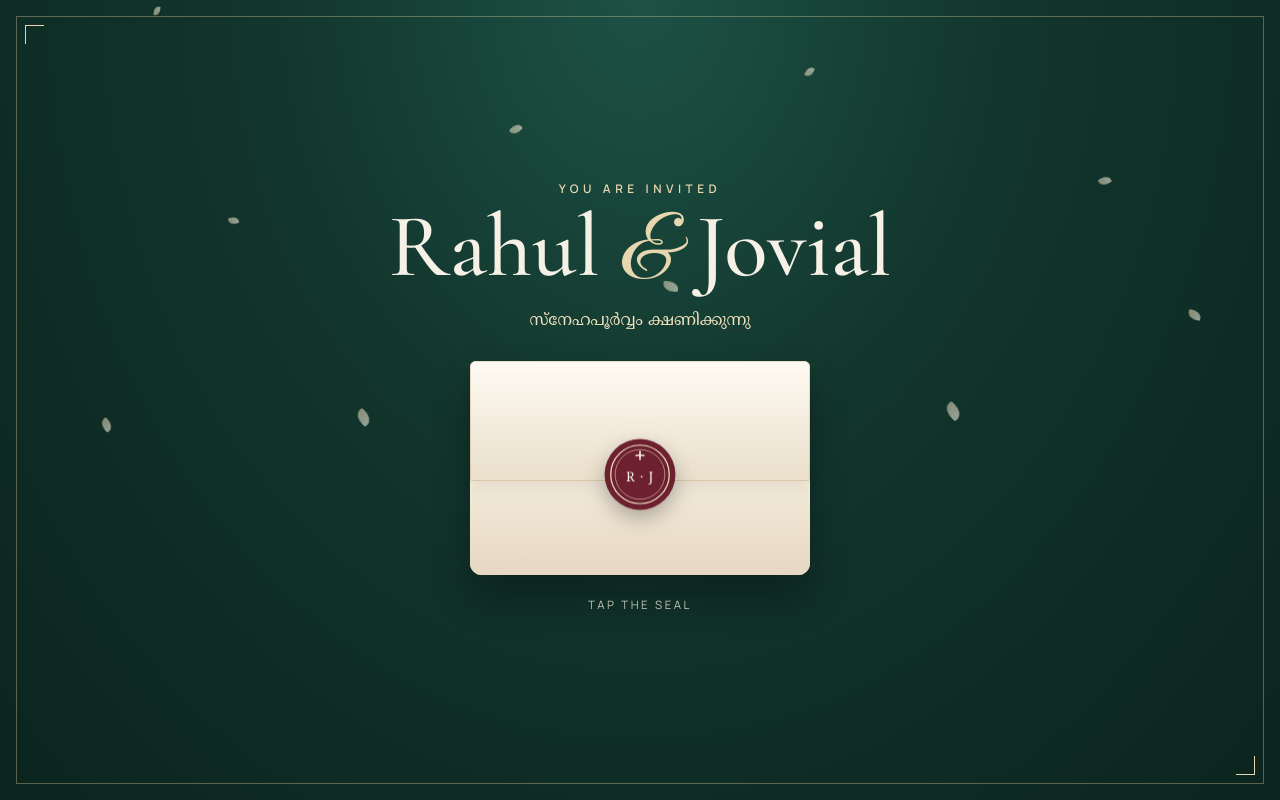
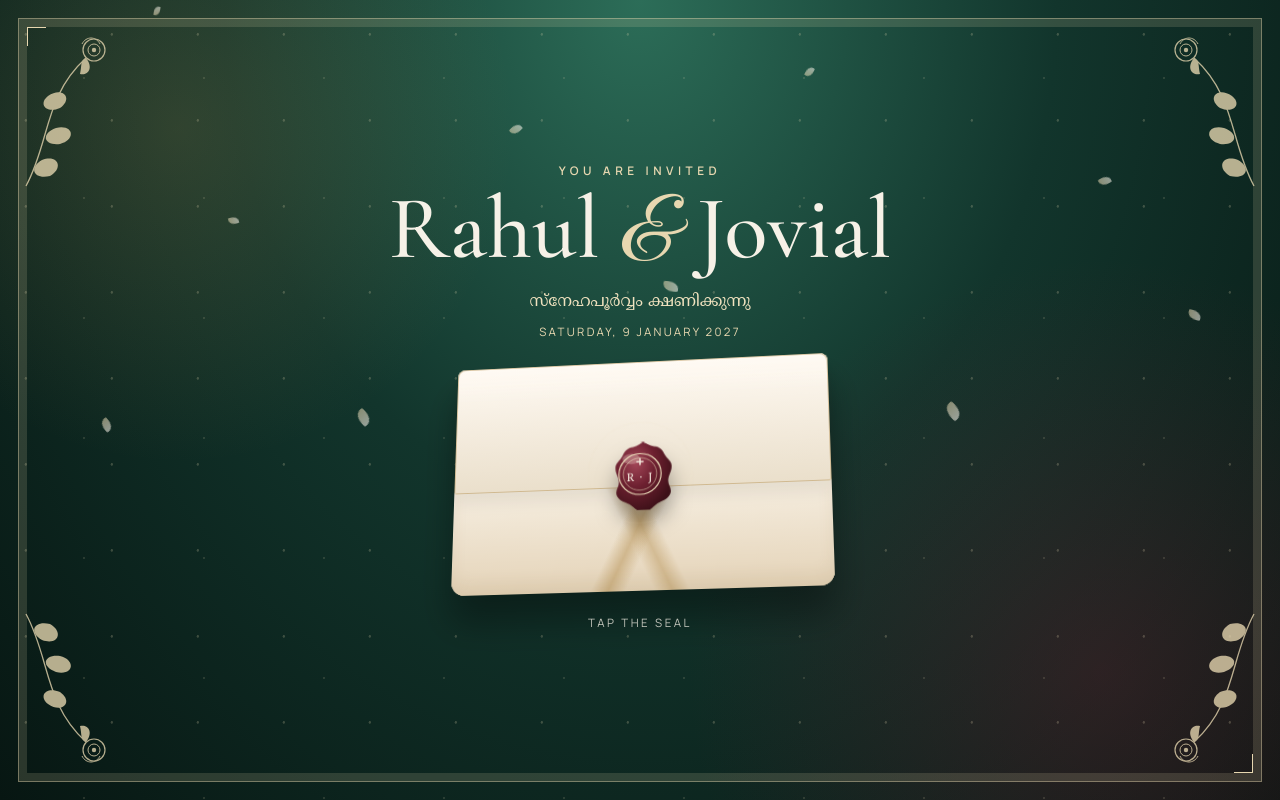
Before and after one commit to divakarprajna/rahulinvitesyou, a React (Vite) app: page / in a window 1280 px wide. Built offline with nearby package versions, Linux system fonts and the light colour scheme.

Commit message:
Count down to 9 January 2027 and open a wax-sealed envelope on a garden ground.

```diff
--- a/src/App.tsx
+++ b/src/App.tsx
@@ -27,7 +27,7 @@ export default function App() {
     if (phase !== 'sealed') return
     playChime()
     setPhase('opening')
-    const wait = prefersReducedMotion() ? 0 : 1100
+    const wait = prefersReducedMotion() ? 0 : 3100
     timer.current = window.setTimeout(() => setPhase('open'), wait)
   }
 
--- a/src/components/Envelope.tsx
+++ b/src/components/Envelope.tsx
@@ -1,3 +1,6 @@
+import { site } from '../config'
+import { GardenBackdrop } from './GardenBackdrop'
+
 type EnvelopeProps = {
   opening: boolean
   onOpen: () => void
@@ -19,23 +22,34 @@ const petals = [
 function SealMark() {
   return (
     <svg viewBox="0 0 88 88" aria-hidden="true">
-      <circle cx="44" cy="44" r="40" fill="#6d2030" />
-      <circle cx="44" cy="44" r="33" fill="none" stroke="#f0e2bf" strokeWidth="1.4" />
-      <circle cx="44" cy="44" r="28" fill="none" stroke="#f0e2bf" strokeWidth="0.6" />
+      <defs>
+        <radialGradient id="wax" cx="36%" cy="30%" r="72%">
+          <stop offset="0%" stopColor="#a34758" />
+          <stop offset="48%" stopColor="#6d2030" />
+          <stop offset="100%" stopColor="#3d1018" />
+        </radialGradient>
+      </defs>
       <path
-        d="M44 18 v9 M39.5 22.5 h9"
+        d="M44 8c7 1 11 6 16 6 6 0 10 5 12 10 3 6 8 8 8 14 0 7-4 11-4 17s5 10 2 16c-3 6-9 7-14 10-5 3-8 9-16 9s-11-6-16-9c-5-3-11-4-14-10-3-6 2-10 2-16s-4-10-4-17c0-6 5-8 8-14 2-5 6-10 12-10 5 0 9-5 14-6z"
+        fill="url(#wax)"
+      />
+      <ellipse cx="34" cy="28" rx="10" ry="6" fill="#fff4e4" opacity="0.28" />
+      <circle cx="44" cy="46" r="24" fill="none" stroke="#f0e2bf" strokeWidth="1.3" />
+      <circle cx="44" cy="46" r="19" fill="none" stroke="#f0e2bf" strokeWidth="0.6" />
+      <path
+        d="M44 28 v7 M40.5 31.5 h7"
         stroke="#f8f1e4"
-        strokeWidth="1.8"
+        strokeWidth="1.6"
         strokeLinecap="round"
       />
       <text
         x="44"
-        y="52"
+        y="54"
         textAnchor="middle"
         fill="#f8f1e4"
         fontFamily="Georgia, 'Times New Roman', serif"
-        fontSize="15"
-        letterSpacing="1"
+        fontSize="13"
+        letterSpacing="1.5"
       >
         R · J
       </text>
@@ -46,6 +60,7 @@ function SealMark() {
 export function Envelope({ opening, onOpen }: EnvelopeProps) {
   return (
     <div className={`envelope-screen ${opening ? 'is-opening' : ''}`}>
+      <GardenBackdrop />
       <div className="petals" aria-hidden="true">
         {petals.map((petal) => (
           <span
@@ -71,10 +86,13 @@ export function Envelope({ opening, onOpen }: EnvelopeProps) {
       <p className="env-ml" lang="ml">
         സ്നേഹപൂർവ്വം ക്ഷണിക്കുന്നു
       </p>
+      <p className="env-date">{site.wedding.dateDisplay}</p>
 
-      <div className="envelope-scene">
+      <div className="envelope-stage">
+        <div className="envelope-scene">
         <div className={`envelope ${opening ? 'open' : ''}`}>
           <div className="env-back" />
+          <div className="env-liner" aria-hidden="true" />
           <div className="env-letter">
             <span className="env-letter-cross" aria-hidden="true">
               ✝
@@ -93,6 +111,7 @@ export function Envelope({ opening, onOpen }: EnvelopeProps) {
             <SealMark />
           </button>
         </div>
+        </div>
       </div>
 
       <p className="env-hint">Tap the seal</p>
--- /dev/null
+++ b/src/components/GardenBackdrop.tsx
@@ -0,0 +1,56 @@
+export function GardenBackdrop() {
+  return (
+    <div className="garden" aria-hidden="true">
+      <svg className="sprig tl" viewBox="0 0 200 200">
+        <Sprig />
+      </svg>
+      <svg className="sprig tr" viewBox="0 0 200 200">
+        <Sprig />
+      </svg>
+      <svg className="sprig bl" viewBox="0 0 200 200">
+        <Sprig />
+      </svg>
+      <svg className="sprig br" viewBox="0 0 200 200">
+        <Sprig />
+      </svg>
+    </div>
+  )
+}
+
+function Sprig() {
+  return (
+    <>
+      <path
+        d="M18 176C42 132 36 86 78 48"
+        fill="none"
+        stroke="currentColor"
+        strokeWidth="1.3"
+      />
+      <path
+        d="M34 150c16-6 22 8 8 16-16 4-22-8-8-16z"
+        fill="currentColor"
+      />
+      <path
+        d="M48 118c18-4 20 12 4 16-16 2-20-10-4-16z"
+        fill="currentColor"
+      />
+      <path
+        d="M40 86c14-10 26 2 12 12-14 6-22-4-12-12z"
+        fill="currentColor"
+      />
+      <path
+        d="M78 48c8 10 2 18-6 16 2-8 0-14 6-16z"
+        fill="currentColor"
+      />
+      <circle cx="86" cy="40" r="11" fill="none" stroke="currentColor" strokeWidth="1.2" />
+      <circle cx="86" cy="40" r="6" fill="none" stroke="currentColor" strokeWidth="1" />
+      <circle cx="86" cy="40" r="2.2" fill="currentColor" />
+      <path
+        d="M74 34c4-8 14-8 18 0"
+        fill="none"
+        stroke="currentColor"
+        strokeWidth="1"
+      />
+    </>
+  )
+}
--- a/src/components/Invitation.tsx
+++ b/src/components/Invitation.tsx
@@ -6,6 +6,7 @@ import {
   weddingDate,
   weddingIcs,
 } from '../config'
+import { GardenBackdrop } from './GardenBackdrop'
 import { Rsvp } from './Rsvp'
 
 type Photo = {
@@ -228,6 +229,7 @@ export function Invitation() {
     <main className="page">
       <div className="progress" aria-hidden="true" />
       <header className="hero">
+        <GardenBackdrop />
         <div className="hero-card">
           <PhotoButton
             photo={photos.stairs}
--- a/src/config.ts
+++ b/src/config.ts
@@ -3,10 +3,7 @@ const asset = (path: string) =>
 
 /**
  * Venue names and addresses come from the location screenshots.
- * The ceremony times are set. The wedding date is still missing.
- * When you have the day, fill dateISO and dateDisplay. Example:
- * dateISO: 'YYYY-MM-DDT15:15:00+05:30'
- * dateDisplay: 'Weekday, D Month YYYY'
+ * The ceremony is 3:15 PM on Saturday, 9 January 2027.
  */
 export const site = {
   couple: {
@@ -14,8 +11,8 @@ export const site = {
     bride: 'Jovial Rose',
   },
   wedding: {
-    dateISO: '',
-    dateDisplay: '',
+    dateISO: '2027-01-09T15:15:00+05:30',
+    dateDisplay: 'Saturday, 9 January 2027',
     churchTime: '3:15 PM',
     receptionTime: '6:30 PM – 9:30 PM',
   },
@@ -85,9 +82,9 @@ export function weddingIcs(): string | null {
   const start = timed
     ? date.toISOString().replace(/[-:]/g, '').replace(/\.\d{3}Z$/, 'Z')
     : date.toISOString().slice(0, 10).replaceAll('-', '')
-  const endDate = new Date(
-    date.getTime() + (timed ? 3 : 24) * 60 * 60 * 1000,
-  )
+  const endDate = timed
+    ? new Date(site.wedding.dateISO.replace(/T\d{2}:\d{2}:\d{2}/, 'T21:30:00'))
+    : new Date(date.getTime() + 24 * 60 * 60 * 1000)
   const end = timed
     ? endDate.toISOString().replace(/[-:]/g, '').replace(/\.\d{3}Z$/, 'Z')
     : endDate.toISOString().slice(0, 10).replaceAll('-', '')
--- a/src/index.css
+++ b/src/index.css
@@ -44,16 +44,52 @@ button { cursor: pointer; }
   overflow: hidden;
   color: #f6f1e7;
   background:
-    radial-gradient(ellipse at 50% 0%, #1d5244 0%, var(--emerald) 42%, var(--emerald-deep) 100%);
+    radial-gradient(circle at 14% 16%, rgba(176, 137, 72, 0.2), transparent 26%),
+    radial-gradient(circle at 86% 84%, rgba(109, 32, 48, 0.34), transparent 32%),
+    radial-gradient(ellipse at 50% 0%, #2c6d58 0%, #12352c 46%, #071612 100%);
 }
 .envelope-screen.is-opening {
   pointer-events: none;
-  animation: screen-away 0.4s ease 0.7s forwards;
+  animation: screen-away 0.65s ease 2.45s forwards;
+}
+.garden {
+  position: absolute;
+  inset: 0;
+  z-index: 0;
+  pointer-events: none;
+  color: #e7d7b0;
+  background-image:
+    radial-gradient(circle at 30% 40%, rgba(231, 215, 176, 0.22) 0 1px, transparent 1.5px),
+    radial-gradient(circle at 70% 65%, rgba(231, 215, 176, 0.14) 0 1px, transparent 1.5px);
+  background-size: 86px 86px, 120px 120px;
+}
+.sprig {
+  position: absolute;
+  width: min(36vw, 200px);
+  height: auto;
+  opacity: 0.78;
+}
+.sprig.tl { top: 10px; left: 8px; }
+.sprig.tr { top: 10px; right: 8px; transform: scaleX(-1); }
+.sprig.bl { bottom: 10px; left: 8px; transform: scaleY(-1); }
+.sprig.br { bottom: 10px; right: 8px; transform: scale(-1); }
+@media (max-width: 700px) {
+  .sprig { width: 108px; }
+}
+.env-kicker,
+.env-names,
+.env-ml,
+.env-date,
+.env-hint,
+.envelope-stage {
+  position: relative;
+  z-index: 1;
 }
 .envelope-frame {
   position: absolute;
-  inset: 16px;
-  border: 1px solid rgba(231, 215, 176, 0.35);
+  inset: 18px;
+  border: 1px solid rgba(231, 215, 176, 0.5);
+  box-shadow: inset 0 0 0 8px rgba(231, 215, 176, 0.16);
   pointer-events: none;
 }
 .envelope-frame::before,
@@ -119,10 +155,17 @@ button { cursor: pointer; }
   line-height: 1.7;
 }
 .env-ml {
-  margin: 12px 0 8px;
+  margin: 12px 0 0;
   color: #f0e2bf;
   font-size: 1rem;
   text-align: center;
+}
+.env-date {
+  margin: 8px 0 0;
+  letter-spacing: 0.2em;
+  text-transform: uppercase;
+  font-size: 0.72rem;
+  color: var(--gold-soft);
 }
 .env-hint {
   margin: 22px 0 0;
@@ -136,18 +179,28 @@ button { cursor: pointer; }
   50% { opacity: 0.35; }
 }
 
+.envelope-stage {
+  perspective: 1600px;
+  margin-top: 16px;
+}
 .envelope-scene {
-  width: min(88vw, 340px);
-  height: 214px;
-  margin-top: 18px;
-  perspective: 1100px;
+  width: min(88vw, 380px);
+  height: 238px;
+  margin-top: 0;
+  transform: rotateX(16deg) rotateY(-8deg);
+  transition: transform 2.5s cubic-bezier(0.22, 1, 0.36, 1);
+}
+.envelope-screen.is-opening .envelope-scene {
+  transform: rotateX(2deg) rotateY(0deg);
 }
 .envelope {
   position: relative;
   width: 100%;
   height: 100%;
+  filter: drop-shadow(0 28px 18px rgba(0, 0, 0, 0.35));
 }
 .env-back,
+.env-liner,
 .env-letter,
 .env-pocket,
 .env-flap,
@@ -157,11 +210,25 @@ button { cursor: pointer; }
 .env-back {
   inset: 0;
   z-index: 0;
-  border-radius: 6px 6px 12px 12px;
-  background: linear-gradient(180deg, #fbf6ec, #efe3cf);
+  border-radius: 8px 8px 14px 14px;
+  background:
+    linear-gradient(180deg, #fffaf3, #f3e7d4 70%, #e7d7bc);
   box-shadow:
-    0 22px 36px rgba(0, 0, 0, 0.28),
-    inset 0 0 0 1px rgba(166, 132, 69, 0.35);
+    inset 0 0 0 1px rgba(166, 132, 69, 0.55),
+    inset 0 0 0 6px rgba(255, 250, 243, 0.65);
+}
+.env-liner {
+  z-index: 0;
+  top: 7px;
+  left: 10px;
+  right: 10px;
+  height: 48%;
+  border-radius: 4px 4px 0 0;
+  background:
+    radial-gradient(circle at 20% 40%, rgba(240, 226, 191, 0.45) 0 1.5px, transparent 2px),
+    radial-gradient(circle at 60% 70%, rgba(240, 226, 191, 0.35) 0 1.5px, transparent 2px),
+    linear-gradient(165deg, #8a3142, #4a1520);
+  background-size: 22px 22px, 28px 28px, auto;
 }
 .env-letter {
   z-index: 1;
@@ -179,7 +246,7 @@ button { cursor: pointer; }
   background: #fffdf8;
   color: var(--emerald);
   transform: translateY(34px);
-  transition: transform 0.55s cubic-bezier(0.22, 1, 0.36, 1);
+  transition: transform 1.7s cubic-bezier(0.22, 1, 0.36, 1) 0.85s;
 }
 .env-letter strong {
   font-family: "Cormorant Garamond", Georgia, serif;
@@ -200,9 +267,14 @@ button { cursor: pointer; }
   right: 0;
   bottom: 0;
   height: 58%;
-  border-radius: 0 0 12px 12px;
-  background: linear-gradient(#f7f0e2, #e6d8c2);
-  box-shadow: inset 0 1px 0 rgba(255, 255, 255, 0.65);
+  border-radius: 0 0 14px 14px;
+  background:
+    linear-gradient(115deg, transparent 46%, rgba(176, 137, 72, 0.45) 50%, transparent 54%),
+    linear-gradient(245deg, transparent 46%, rgba(176, 137, 72, 0.4) 50%, transparent 54%),
+    linear-gradient(#fbf6ec, #e4d3b8);
+  box-shadow:
+    inset 0 1px 0 rgba(255, 255, 255, 0.8),
+    inset 0 -10px 16px rgba(120, 88, 40, 0.08);
   pointer-events: none;
 }
 .env-flap {
@@ -211,13 +283,15 @@ button { cursor: pointer; }
   left: 0;
   right: 0;
   height: 56%;
-  border-radius: 6px 6px 2px 2px;
-  background: linear-gradient(180deg, #fffaf3, #eadfcb);
+  border-radius: 8px 8px 2px 2px;
+  background:
+    linear-gradient(180deg, rgba(255, 250, 243, 0.4), transparent 28%),
+    linear-gradient(180deg, #fffaf3, #eadfcb);
   box-shadow:
-    inset 0 0 0 1px rgba(176, 137, 72, 0.28),
-    0 8px 16px rgba(40, 24, 8, 0.06);
+    inset 0 0 0 1px rgba(176, 137, 72, 0.45),
+    0 10px 16px rgba(40, 24, 8, 0.08);
   transform-origin: center bottom;
-  transition: transform 0.6s cubic-bezier(0.22, 1, 0.36, 1);
+  transition: transform 2.05s cubic-bezier(0.33, 0.02, 0.15, 1) 0.42s;
 }
 .envelope.open .env-flap { transform: rotateX(-178deg); }
 .seal {
@@ -230,9 +304,8 @@ button { cursor: pointer; }
   border: 0;
   border-radius: 50%;
   background: transparent;
-  transform: translate(-50%, -20%);
-  filter: drop-shadow(0 8px 10px rgba(0, 0, 0, 0.28));
-  transition: opacity 0.25s ease, transform 0.3s ease;
+  transform: translate(-50%, -28%);
+  filter: drop-shadow(0 14px 10px rgba(0, 0, 0, 0.32));
 }
 .seal svg { display: block; width: 100%; height: 100%; }
 .seal::after {
@@ -244,8 +317,14 @@ button { cursor: pointer; }
   animation: pulse 2.2s ease-out infinite;
 }
 .envelope.open .seal {
-  opacity: 0;
-  transform: translate(-50%, -20%) scale(0.7) rotate(-18deg);
+  animation: wax-stamp 2.3s cubic-bezier(0.4, 0, 0.2, 1) forwards;
+}
+.envelope.open .seal::after { animation: none; opacity: 0; }
+@keyframes wax-stamp {
+  0% { transform: translate(-50%, -48%) scale(1.14); filter: drop-shadow(0 22px 10px rgba(0, 0, 0, 0.18)); }
+  20% { transform: translate(-50%, -8%) scale(0.84); filter: drop-shadow(0 2px 1px rgba(0, 0, 0, 0.5)); }
+  36% { transform: translate(-50%, -20%) scale(1); filter: drop-shadow(0 10px 8px rgba(0, 0, 0, 0.35)); }
+  100% { transform: translate(-50%, -90%) scale(0.66) rotate(-18deg); opacity: 0; }
 }
 @keyframes pulse {
   70% { transform: scale(1.18); opacity: 0; }
@@ -263,6 +342,8 @@ button { cursor: pointer; }
   background: linear-gradient(90deg, var(--wine), var(--gold-soft));
 }
 .hero {
+  position: relative;
+  overflow: hidden;
   min-height: 100dvh;
   display: flex;
   flex-direction: column;
@@ -270,8 +351,12 @@ button { cursor: pointer; }
   padding: 36px 20px 28px;
   color: #f6f1e7;
   background:
-    radial-gradient(ellipse at 20% 0%, #1d5244, var(--emerald-deep) 62%);
+    radial-gradient(circle at 12% 12%, rgba(176, 137, 72, 0.18), transparent 28%),
+    radial-gradient(circle at 88% 88%, rgba(109, 32, 48, 0.28), transparent 30%),
+    radial-gradient(ellipse at 20% 0%, #245e4c, #071612 68%);
 }
+.hero-card,
+.scroll-cue { position: relative; z-index: 1; }
 .hero-card {
   width: min(1080px, 100%);
   margin: 0 auto;
```
